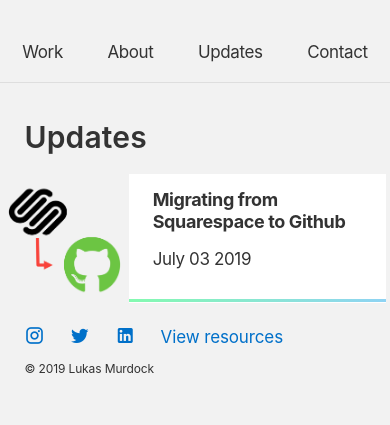
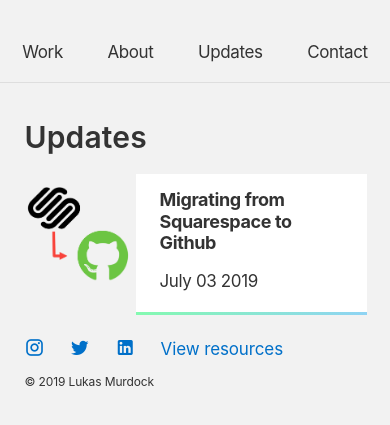
Before and after one commit to LukasMurdock/LukasMurdock.github.io, a Jekyll site: the page built from updates.html, in a window 390 px wide. Shown: the top 425 px of the page. Built offline with Jekyll 4.4.1, drawn with Linux system fonts in a browser that asks for light colours; nearby versions of some CDN libraries.

Commit message:
mobile posts margin

```diff
--- a/css/main.css
+++ b/css/main.css
@@ -297,7 +297,7 @@
         margin-bottom: 0px;
         margin-left: auto;
         margin-right: auto;
-        width: 87.5%;
+        /* width: 87.5%; */
     }
 
     .summary-copy {
@@ -338,17 +338,17 @@
     display: grid;
     grid-template-columns: 33% 66%;
     margin: 20px 0px;
-    border-bottom: 1px solid #e3e3e3;
     }
 
-  .index-item {
-
-  }
 
   @media screen and (max-width: 735px) {
     .grid-container {
       grid-template-columns: repeat(1, 1fr);
     }
+    .index-grid {
+        margin: 20px 20px;
+        }
+
     h2{
         font-size: 18px;
         padding-bottom: 20px;
```
Also changed, not shown: 2 other files.
